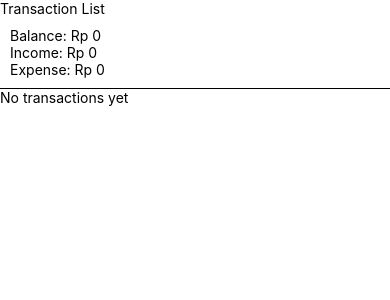
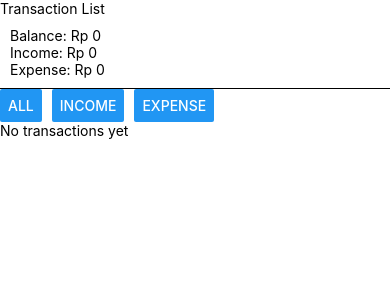
Before and after one commit to Suikayz-cmyk/thr-minggu4-2410501046, a React Native app: screen / in a window 390 px wide. Shown: the top 300 px of the page. Built offline with nearby package versions, Linux system fonts and the light colour scheme.

Commit message:
feat: implement transaction filtering (all, income, expense)

```diff
--- a/src/screens/HomeScreen.js
+++ b/src/screens/HomeScreen.js
@@ -1,4 +1,4 @@
-import { useContext } from 'react';
+import { useState, useContext } from 'react';
 import { View, Text, FlatList, Button } from 'react-native';
 import { WalletContext, ACTIONS } from '../context/WalletContext';
 import TransactionItem from '../components/TransactionItem';
@@ -7,6 +7,8 @@ import Header from '../components/Header';
 export default function HomeScreen() {
   const { state, dispatch } = useContext(WalletContext);
 
+  const [filter, setFilter] = useState('all');
+
   const handleDelete = (id) => {
     dispatch({
       type: ACTIONS.DELETE_TRANSACTION,
@@ -14,12 +16,22 @@ export default function HomeScreen() {
     });
   };
 
+  const filteredTransactions = state.transactions.filter(t => {
+  if (filter === 'all') return true;
+  return t.type === filter;
+  });
+
   return (
     <View>
       <Text>Transaction List</Text>
       <Header />
+      <View style={{ flexDirection: 'row', gap: 10 }}>
+        <Button title="All" onPress={() => setFilter('all')} />
+        <Button title="Income" onPress={() => setFilter('income')} />
+        <Button title="Expense" onPress={() => setFilter('expense')} />
+      </View>
       <FlatList
-        data={state.transactions}
+        data={filteredTransactions}
         keyExtractor={(item) => item.id}
         renderItem={({ item }) => (
           <TransactionItem item={item} onDelete={handleDelete} />
```
